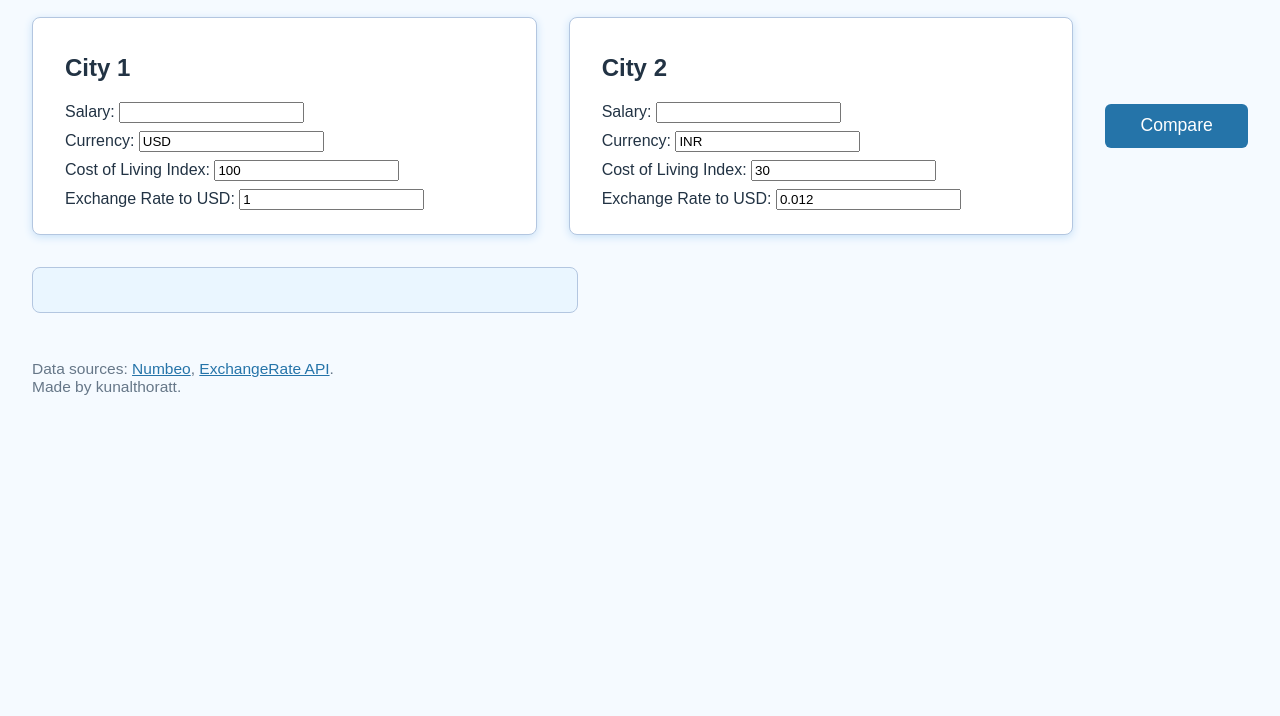
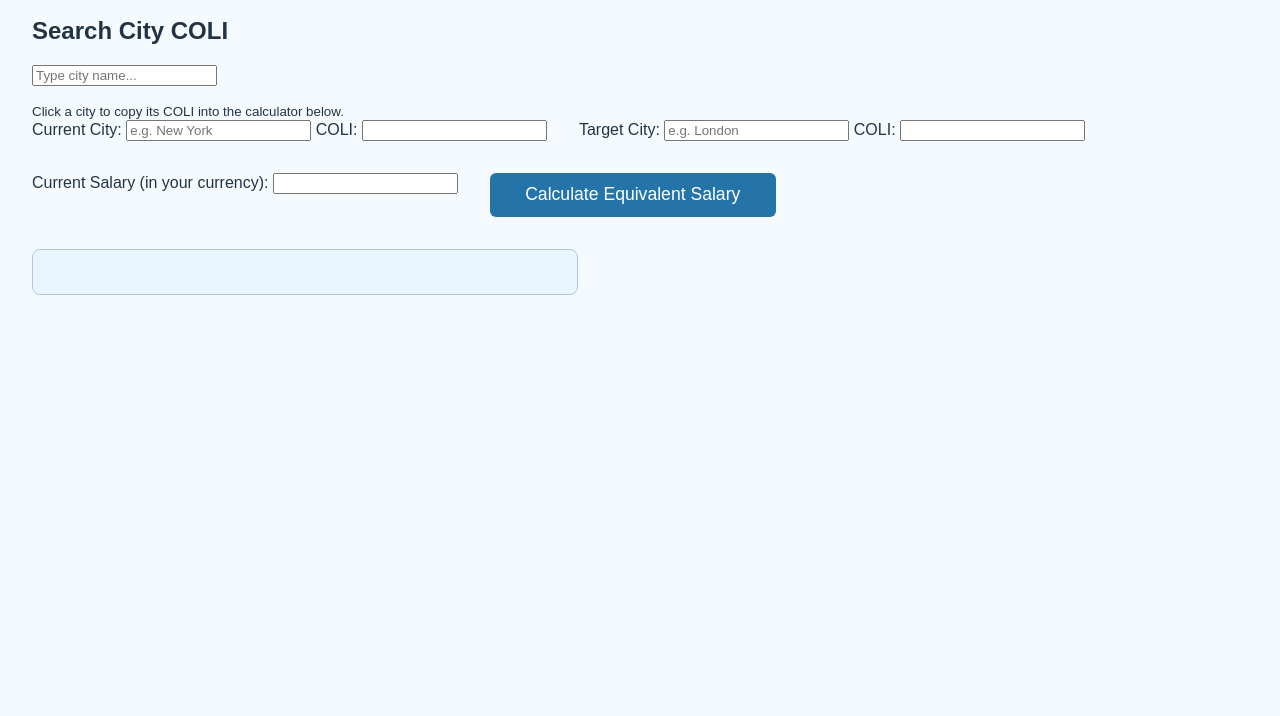
Before and after one commit to kunalthoratt/COLI, a plain HTML site: page index.html in a window 1280 px wide. Shown: the part 84-800 px from the top of the page. Drawn offline with Linux system fonts and the light colour scheme.

Commit message:
Update index.html

```diff
--- a/index.html
+++ b/index.html
@@ -2,36 +2,41 @@
 <html lang="en">
 <head>
     <meta charset="UTF-8">
-  <title>Cost of Living Adjusted Salary Calculator</title>
+    <title>Cost of Living Calculator</title>
     <link rel="stylesheet" href="style.css">
 </head>
 <body>
-  <h1>Cost of Living Adjusted Salary Calculator</h1>
-  <form id="salaryForm">
-    <div class="city-panel">
-      <h2>City 1</h2>
-      <label>Salary: <input type="number" id="salary1" required></label>
-      <label>Currency: <input type="text" id="currency1" value="USD" required></label>
-      <label>Cost of Living Index: <input type="number" id="coli1" value="100" required></label>
-      <label>Exchange Rate to USD: <input type="number" id="rate1" value="1" step="0.0001" required></label>
+    <h1>Cost of Living Calculator</h1>
+
+    <div class="coli-database">
+        <h2>Search City COLI</h2>
+        <input type="text" id="citySearch" placeholder="Type city name..." autocomplete="off" />
+        <ul id="cityResults"></ul>
+        <small>Click a city to copy its COLI into the calculator below.</small>
     </div>
-    <div class="city-panel">
-      <h2>City 2</h2>
-      <label>Salary: <input type="number" id="salary2" required></label>
-      <label>Currency: <input type="text" id="currency2" value="INR" required></label>
-      <label>Cost of Living Index: <input type="number" id="coli2" value="30" required></label>
-      <label>Exchange Rate to USD: <input type="number" id="rate2" value="0.012" step="0.0001" required></label>
+
+    <form id="calcForm">
+        <div class="calc-group">
+            <label for="city1">Current City:</label>
+            <input type="text" id="city1" placeholder="e.g. New York">
+            <label for="coli1">COLI:</label>
+            <input type="number" id="coli1" step="any" min="0" required>
         </div>
-    <button type="submit">Compare</button>
+        <div class="calc-group">
+            <label for="city2">Target City:</label>
+            <input type="text" id="city2" placeholder="e.g. London">
+            <label for="coli2">COLI:</label>
+            <input type="number" id="coli2" step="any" min="0" required>
+        </div>
+        <div class="calc-group">
+            <label for="currentSalary">Current Salary (in your currency):</label>
+            <input type="number" id="currentSalary" step="any" min="0" required>
+        </div>
+        <button type="submit">Calculate Equivalent Salary</button>
     </form>
+
     <div id="result"></div>
-  <footer>
-    <p>
-      Data sources: <a href="https://www.numbeo.com/cost-of-living/" target="_blank">Numbeo</a>,
-      <a href="https://exchangerate-api.com/" target="_blank">ExchangeRate API</a>. <br>
-      Made by kunalthoratt.
-    </p>
-  </footer>
+
     <script src="calc.js"></script>
 </body>
 </html>
```
Lines whose indentation alone changed are shown as unchanged.
